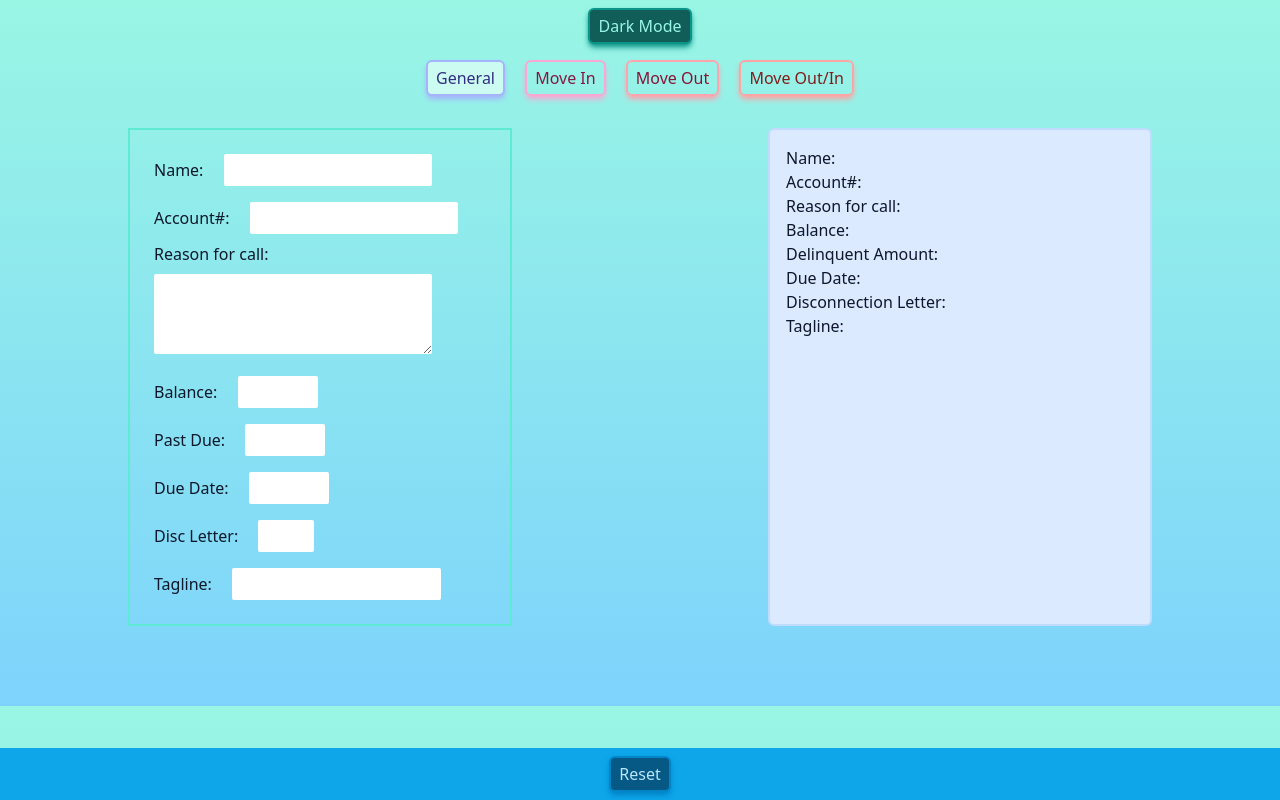
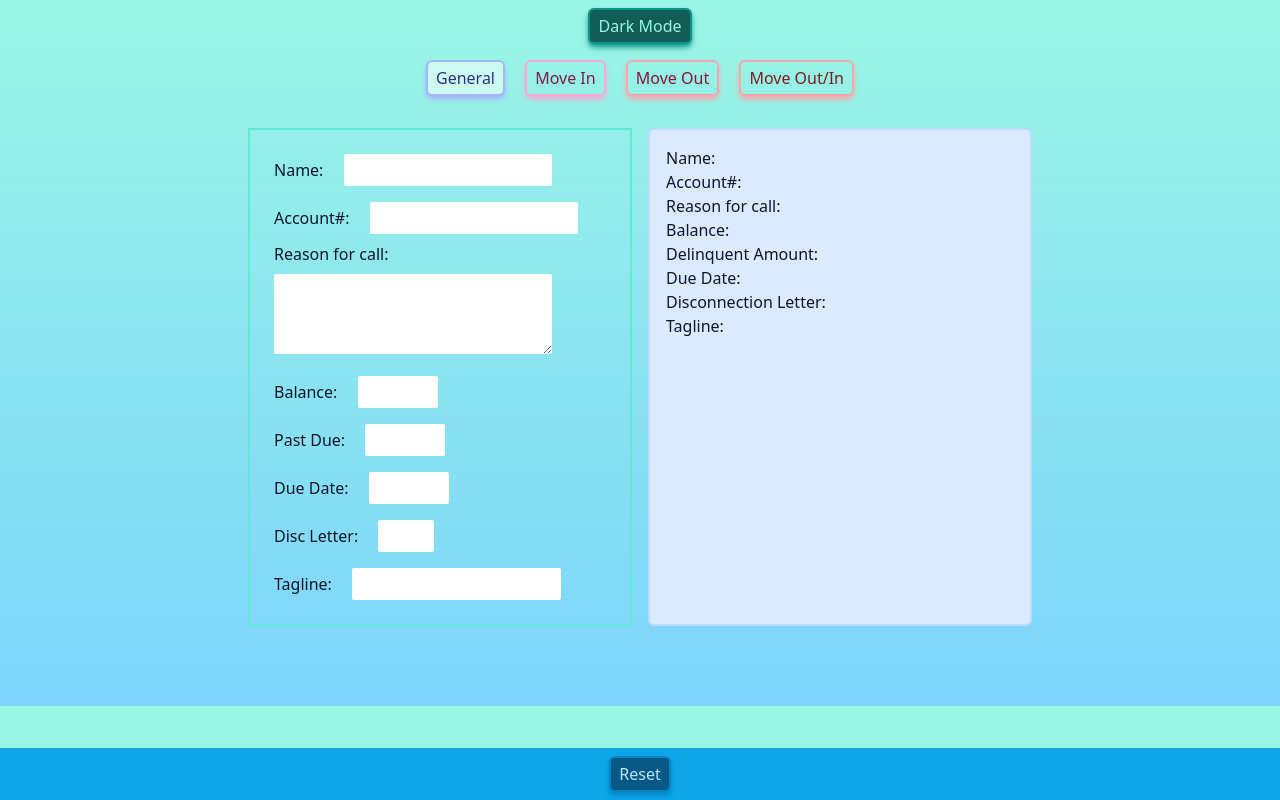
Before and after one commit to Joannamcregan/call-note-generator, a website: page index.html in a window 1280 px wide. Drawn offline with Linux system fonts and the light colour scheme.

Commit message:
Add files via upload

```diff
--- a/index.html
+++ b/index.html
@@ -19,7 +19,7 @@
         </div>
     </header>
     <main class="w-screen h-fit flex flex-wrap justify-center">
-        <div class="w-96 p-4 mx-auto border-2 border-teal-300 dark:border-teal-800">
+        <div class="w-96 p-4 mx-2 border-2 border-teal-300 dark:border-teal-800">
             <div class="field general--field move-in--field move-out--field move-transfer--field">
                 <label class="m-2" for="name">Name:</label>
                 <input type="text" class="clearable rounded-sm w-3/5 m-2 px-2 py-1 bg-white dark:bg-slate-900" id="name"/>
@@ -53,7 +53,7 @@
                 <input type="text" class="rounded-sm w-3/5 m-2 px-2 py-1 bg-white dark:bg-slate-900" id="tagline"/>
             </div>
         </div>
-        <div class="rounded-md border-2 border-blue-200 dark:border-blue-800 bg-blue-100 dark:bg-blue-950 w-96 p-4 mx-auto">
+        <div class="rounded-md border-2 border-blue-200 dark:border-blue-800 bg-blue-100 dark:bg-blue-950 w-96 p-4 mx-2">
             <p class="field general--field move-in--field move-out--field move-transfer--field" id="name-output">Name: <span class="clearable"></span></p>
             <p class="field general--field move-in--field move-out--field move-transfer--field" id="name-output">Account#: <span class="clearable"></span></p>
             <p class="field general--field move-in--field move-out--field move-transfer--field" id="reason-output">Reason for call: <span class="clearable"></span></p>
```
